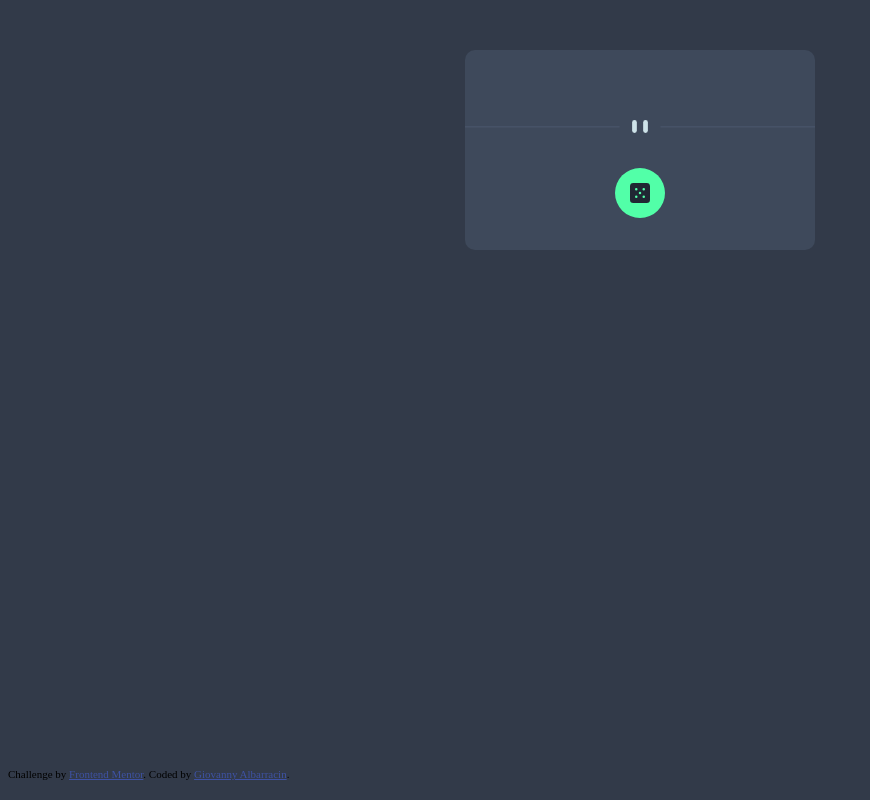
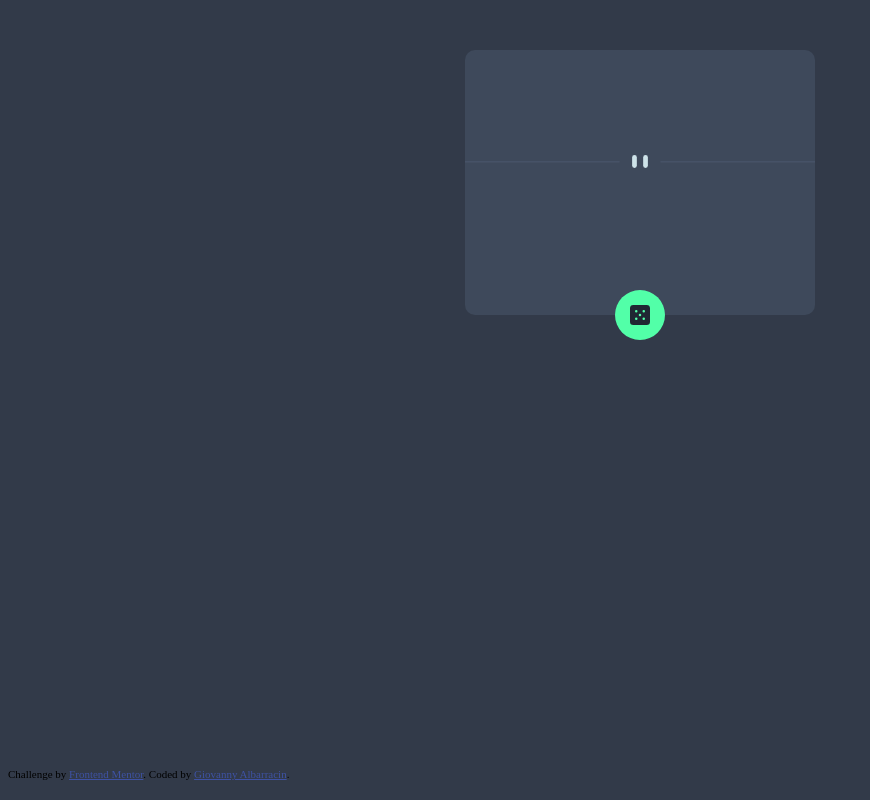
Before and after one commit to gfalbarracinr/advice-generator, a plain HTML site: page index.html in a window 1280 px wide. Shown: the whole page, without its empty margins (0-870 px from the left). Drawn offline with Linux system fonts and the light colour scheme; no server answers.

Commit message:
Fixing dice css

```diff
--- a/index.css
+++ b/index.css
@@ -18,7 +18,7 @@ body{
   margin: 0 auto;
   background-color: var(--light-blue);
   margin-top: 50px;
-  height: 200px;
+  height: 265px;
   border-radius: 10px;
 
 }
@@ -36,12 +36,13 @@ body{
   text-align: center;
   margin: 0 auto;
   display: block;
-  position: relative;
+  position: absolute;
   text-align: center;
-  bottom: -35px;
+  top: 290px;
   padding: 0;
   background-color: var(--green);
   border-radius: 50%;
+  margin-left: 150px;
 }
 .text-container{
   margin: 0 auto;
@@ -65,3 +66,6 @@ body{
   position: fixed;
   bottom: 20px;
 }
+.line{
+  margin-top: 35px;
+}
```
